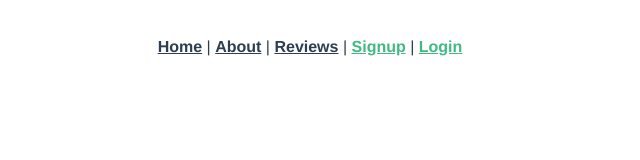
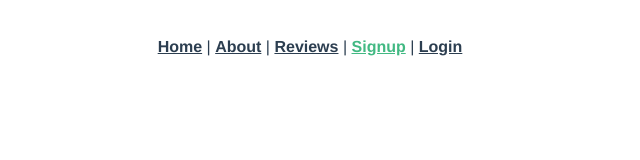
Before and after one commit to columnful/columnful-front, a Vue app: page /accouts/signup in a window 1280 px wide. Shown: the top 160 px of the page, without its empty margins (330-970 px from the left). Built offline with nearby package versions, Linux system fonts and the light colour scheme.

Commit message:
fix: accounts-signup/login

```diff
--- a/src/App.vue
+++ b/src/App.vue
@@ -4,8 +4,8 @@
       <router-link to="/">Home</router-link> |
       <router-link to="/about">About</router-link> |
       <router-link to="/reviews">Reviews</router-link> |
-      <router-link :to="{name: Signup}">Signup</router-link> |
-      <router-link :to="{name: Login}">Login</router-link>
+      <router-link :to="{name: 'Signup'}">Signup</router-link> |
+      <router-link :to="{name: 'Login'}">Login</router-link>
     </div>
     <router-view/>
   </div>
--- a/src/router/index.js
+++ b/src/router/index.js
@@ -3,8 +3,8 @@ import VueRouter from 'vue-router'
 import Home from '../views/Home.vue'
 import Reviews from '../views/Reviews.vue'
 import About from '../views/About.vue'
-import Signup from '../views/Signup.vue'
-import Login from '../views/Login.vue'
+import Signup from '@/views/accounts/Signup'
+import Login from '@/views/accounts/Login'
 
 Vue.use(VueRouter)
 
--- a/src/views/Signup.vue
+++ b/src/views/accounts/Signup.vue
@@ -27,7 +27,7 @@ export default {
       credentials: {
         username: '',
         password: '',
-        passwrodConfirm: '',
+        passwordConfirm: '',
       },
       error: false,
     }
```
Also changed, not shown: src/views/accounts/Login.vue (renamed from src/views/Login.vue).
